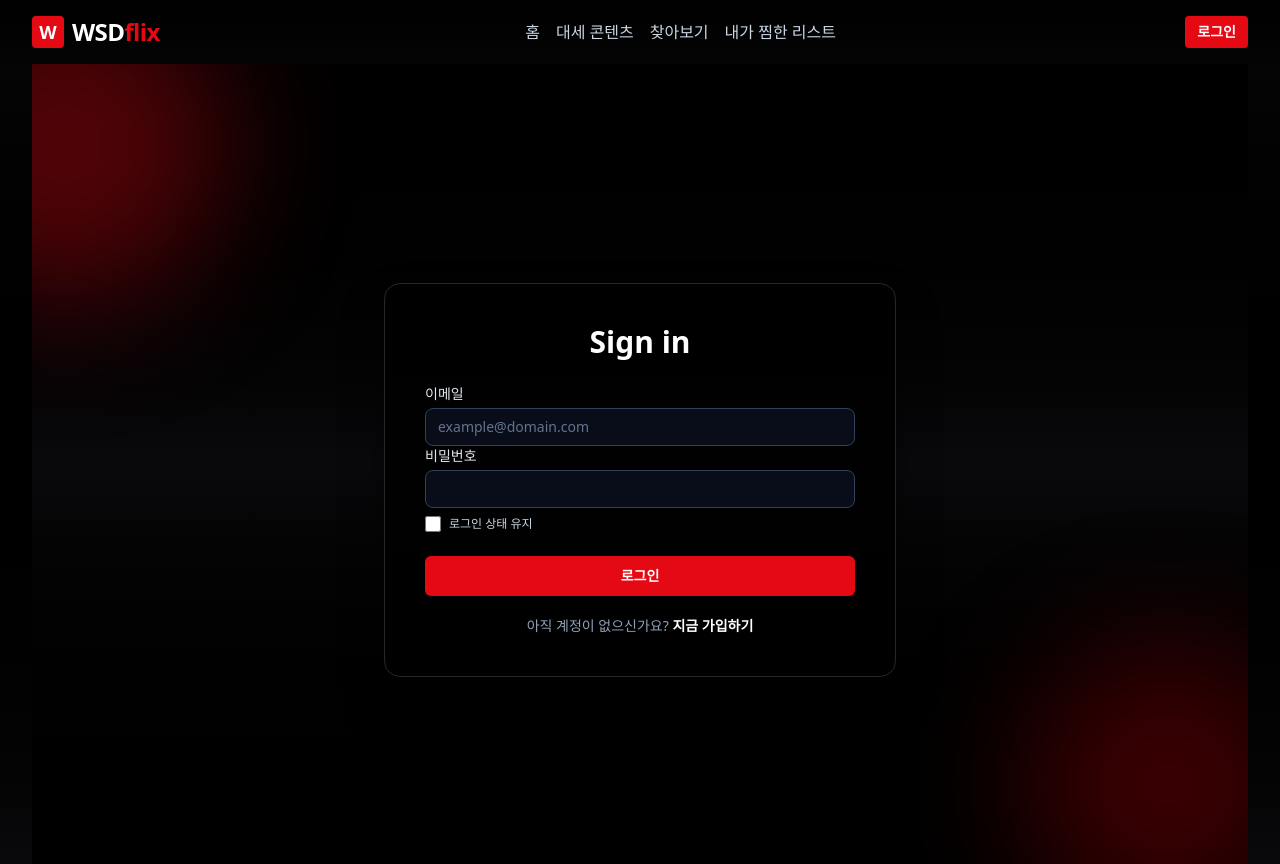
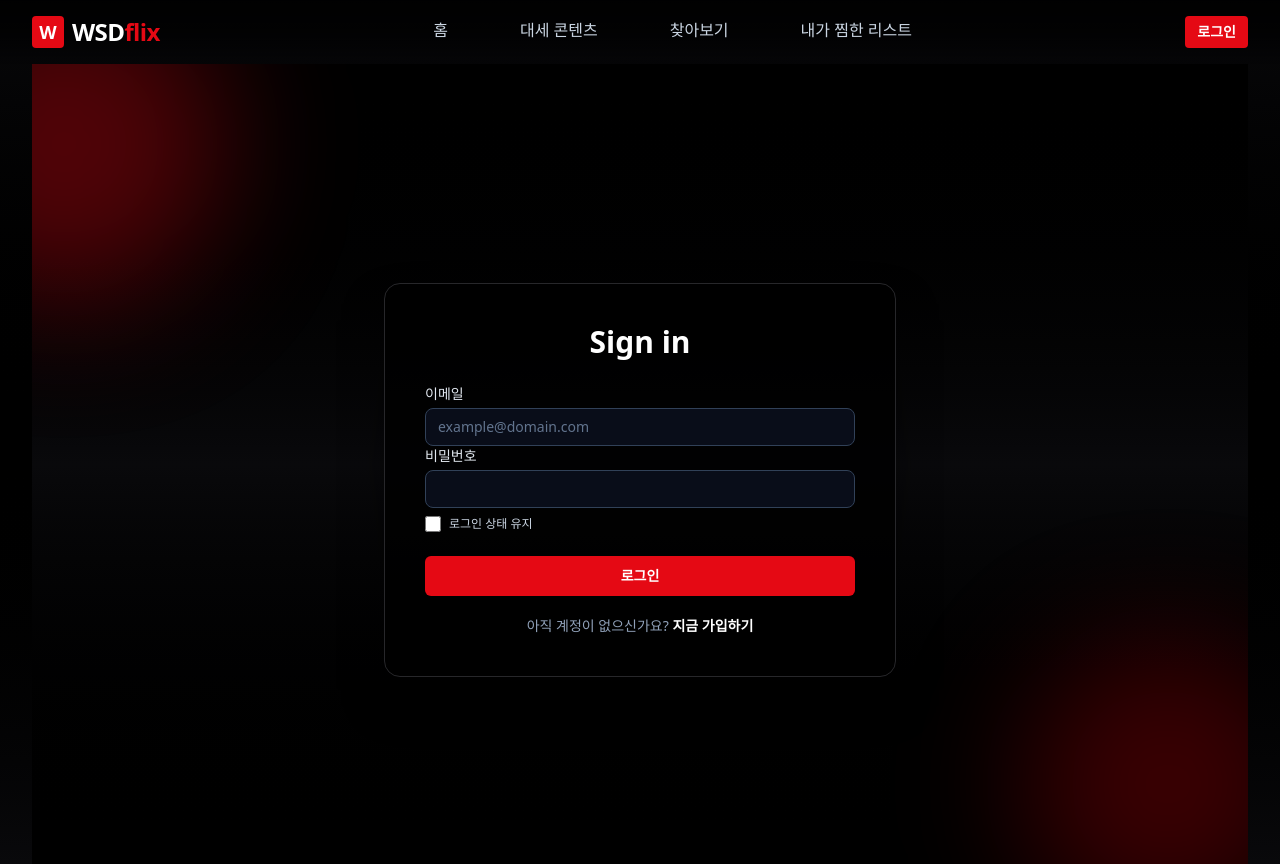
Before and after one commit to misosos/wsd-movie-app, a React (Vite) app: page /signin in a window 1280 px wide. Built offline with nearby package versions, Linux system fonts and the light colour scheme.

Commit message:
style: 헤더 내비 링크 그라데이션·밑줄 및 간격 개선

```diff
--- a/src/components/layout/Header.tsx
+++ b/src/components/layout/Header.tsx
@@ -15,8 +15,10 @@ const Header: React.FC = () => {
         isPending: boolean;
     }) =>
         [
-            "text-sm md:text-base transition-colors",
-            isActive ? "text-white" : "text-slate-300 hover:text-white",
+            "relative text-sm md:text-base transition-colors pb-0.5 border-b-2 border-transparent px-2 md:px-3",
+            isActive
+                ? "text-transparent bg-clip-text bg-gradient-to-r from-red-500 to-red-300 border-b-[#e50914]"
+                : "text-slate-300 hover:text-white hover:border-b-[#e50914]/80",
         ].join(" ");
 
     const handleLogout = () => {
@@ -39,7 +41,7 @@ const Header: React.FC = () => {
                 </Link>
 
                 {/* 네비게이션 */}
-                <nav className="ml-4 hidden items-center gap-4 md:flex">
+                <nav className="hidden flex-1 items-center justify-center md:flex md:gap-8 lg:gap-12">
                     <NavLink to="/" className={navLinkClass}>
                         홈
                     </NavLink>
```
